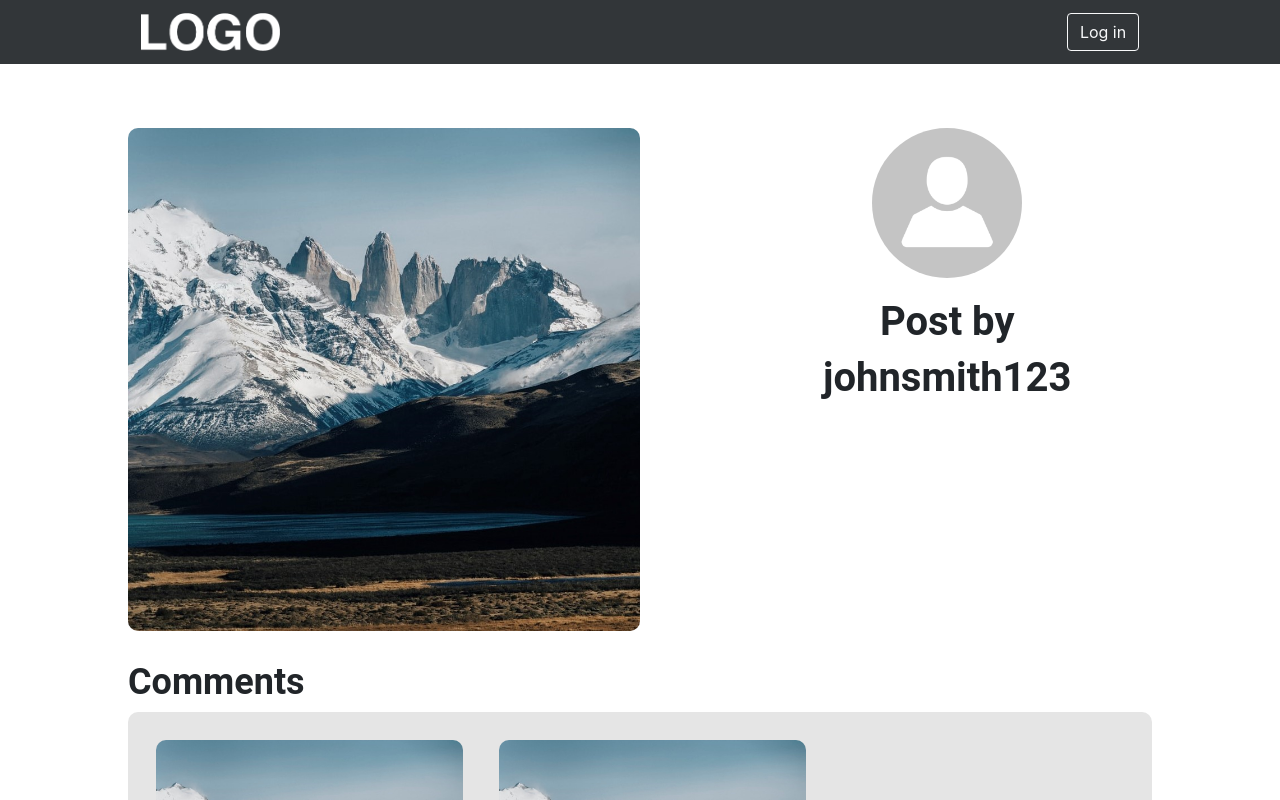
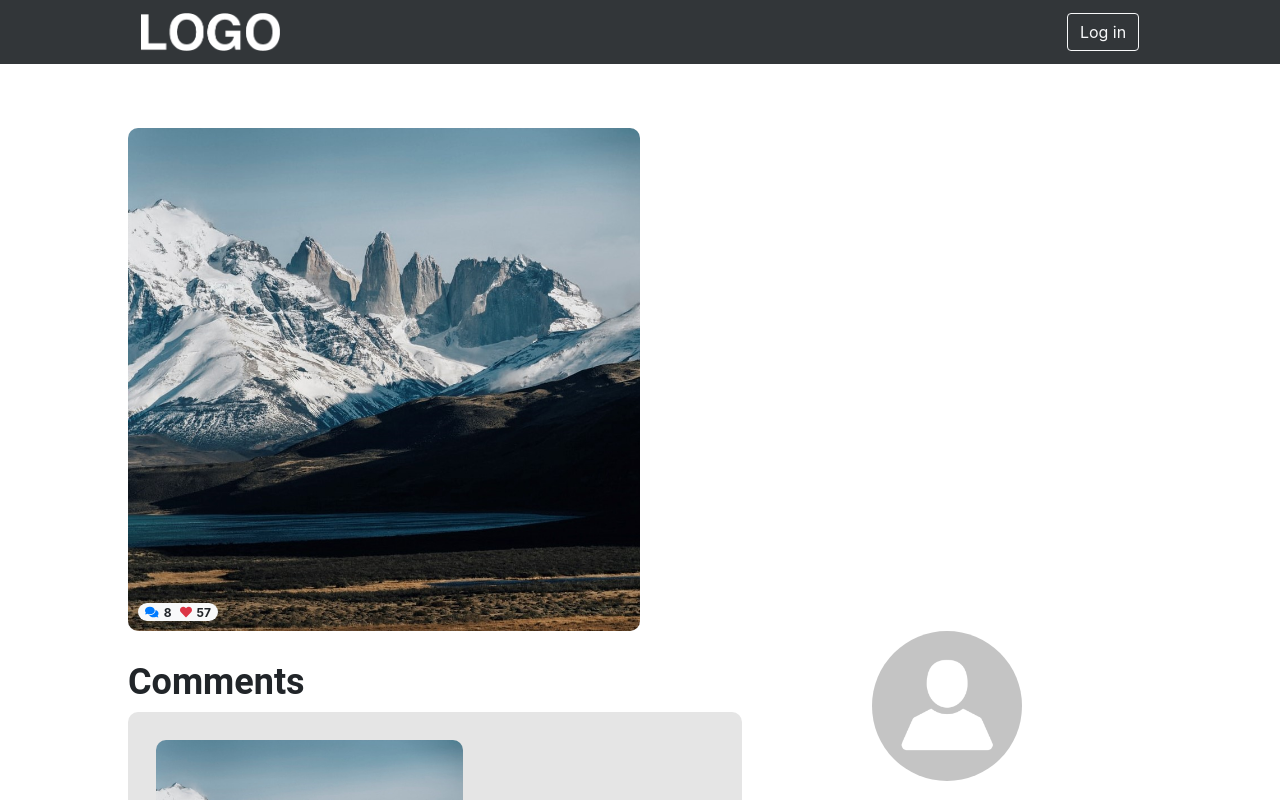
Before and after one commit to AJUnsworth/Assignment3AIP, a React (Create React App) app in the folder client/: page /thread in a window 1280 px wide. Shown: the top 800 px of the page. Built offline with nearby package versions, Linux system fonts and the light colour scheme; the HTML template or start-up script is replaced by a standard one.

Commit message:
Fix threadImage reaction counter formatting

```diff
--- a/client/src/components/ThreadImage.css
+++ b/client/src/components/ThreadImage.css
@@ -2,4 +2,10 @@
     width: 50%;
     height: auto;
     border-radius: 10px;
+    z-index: -1;
+    position: relative;
 }
+
+.threadImageContainer {
+    position: relative;
+}
--- a/client/src/components/ThreadImage.js
+++ b/client/src/components/ThreadImage.js
@@ -6,7 +6,12 @@ import { ReactionCounter } from './ReactionCounter';
 export class ThreadImage extends React.Component {
     render () {
         return (
-            <img src={TestImage} className="threadImage"/>
+            <div class="threadImageContainer">
+                <ReactionCounter/>
+                {/* eslint-disable-next-line */}
+                <img src={TestImage} className="threadImage"/>
+            </div>
+
         );
     }
 }
```
